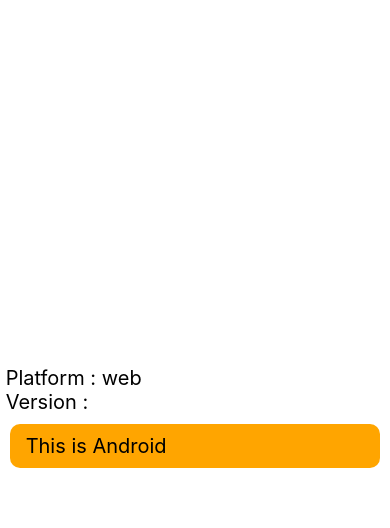
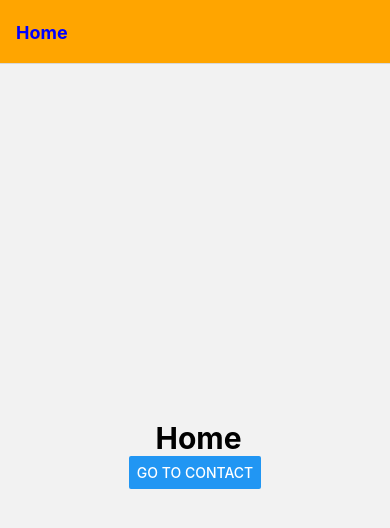
Before and after one commit to imbhanubista/react-native-course, a React Native app: screen /Home in a window 390 px wide. Shown: the top 528 px of the page. Built offline with nearby package versions, Linux system fonts and the light colour scheme.

Commit message:
learned stack navigation using react navigation along with styling

```diff
--- a/App.js
+++ b/App.js
@@ -1,7 +1,7 @@
 import React from "react";
 import {  StyleSheet, View } from "react-native";
 import StatusBarDesign from "./src/components/statusBar/StatusBarDesign";
-import CheckPlatform from "./src/components/checkPlatform/CheckPlatform";
+import StackNavigationDemo from "./src/components/navigation/stackNavigation/StackNavigationDemo";
 
 export default function App() {
   return (
@@ -9,7 +9,7 @@ export default function App() {
      <StatusBarDesign/>
       <View style={styles.container}>
         {/* Your app content goes here */}
-        <CheckPlatform/>
+        <StackNavigationDemo/>
       </View>
     </>
   );
--- a/package.json
+++ b/package.json
@@ -10,11 +10,15 @@
   },
   "dependencies": {
     "@expo/webpack-config": "^18.0.1",
+    "@react-navigation/native": "^6.1.6",
+    "@react-navigation/native-stack": "^6.9.12",
     "expo": "~48.0.11",
     "expo-status-bar": "~1.4.4",
     "react": "18.2.0",
     "react-dom": "18.2.0",
     "react-native": "0.71.6",
+    "react-native-safe-area-context": "^4.5.2",
+    "react-native-screens": "^3.20.0",
     "react-native-web": "~0.18.10"
   },
   "devDependencies": {
--- /dev/null
+++ b/src/components/navigation/stackNavigation/Contact.js
@@ -0,0 +1,12 @@
+import React from 'react'
+import { Text, View } from 'react-native'
+
+const Contact = () => {
+  return (
+    <View>
+        <Text> Contact</Text>
+    </View>
+  )
+}
+
+export default Contact
--- /dev/null
+++ b/src/components/navigation/stackNavigation/Home.js
@@ -0,0 +1,28 @@
+import React from 'react'
+import { Text, View,StyleSheet, Button } from 'react-native'
+
+const Home = (props) => {
+    console.log(props)
+  return (
+    <View style={styles.main}>
+        <Text style={styles.content} > Home</Text>
+        <Button title="Go to Contact" onPress={()=> props.navigation.navigate("Contact") }/>
+    </View>
+  )
+}
+
+const styles = StyleSheet.create({
+    main:{
+        flex:1,
+        justifyContent:"center",
+        alignItems:"center"
+    },
+    content:{
+        fontSize:30,
+        fontWeight:"bold"
+    }
+
+})
+
+
+export default Home
--- /dev/null
+++ b/src/components/navigation/stackNavigation/StackNavigationDemo.js
@@ -0,0 +1,33 @@
+import React from 'react'
+import { NavigationContainer } from '@react-navigation/native'
+import { createNativeStackNavigator } from '@react-navigation/native-stack'
+import { View } from 'react-native'
+import Home from './Home'
+import Contact from './Contact'
+
+const Stack = createNativeStackNavigator()
+
+
+const StackNavigationDemo = () => {
+  return (
+    // this is the root component of the navigation tree
+    <NavigationContainer>
+        <Stack.Navigator
+        screenOptions={{
+            headerStyle: {
+                backgroundColor: 'orange',
+            },
+            headerTintColor: 'blue',
+            headerTitleStyle: {
+                fontWeight: 'bold',
+            },
+        }}
+        >
+            <Stack.Screen name="Home" component={Home} />
+            <Stack.Screen name="Contact" component={Contact} />
+        </Stack.Navigator>
+    </NavigationContainer>
+  )
+}
+
+export default StackNavigationDemo
```
Also changed, not shown: 1 other file (tests, documents, lock files or other folders).
